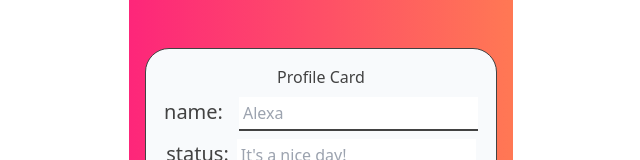
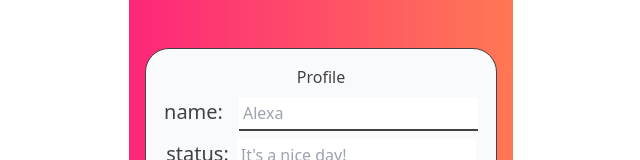
Before and after one commit to u-s-c-l/i-t-t-w-s-d, a React (Create React App) app: page /userprofile in a window 1280 px wide. Shown: the top 160 px of the page, without its empty margins (319-959 px from the left). Built offline with nearby package versions, Linux system fonts and the light colour scheme; no server answers.

Commit message:
changed profile card to profile

```diff
--- a/src/components/Edit/index.js
+++ b/src/components/Edit/index.js
@@ -9,7 +9,7 @@ const Edit = ({ onSubmit, children }) => {
         aria-label="name-status-form"
         className="p-4 flex flex-col items-center border border-tblack font-extralight mt-4   bg-slate-50  justify-around rounded-tl-3xl rounded-tr-3xl max-w-sm m-4  "
       >
-        <h1>Profile Card</h1>
+        <h1>Profile</h1>
         {children}
         <button type="submit" className="save mt-8 hover:font-bold">
           Save{" "}
```
